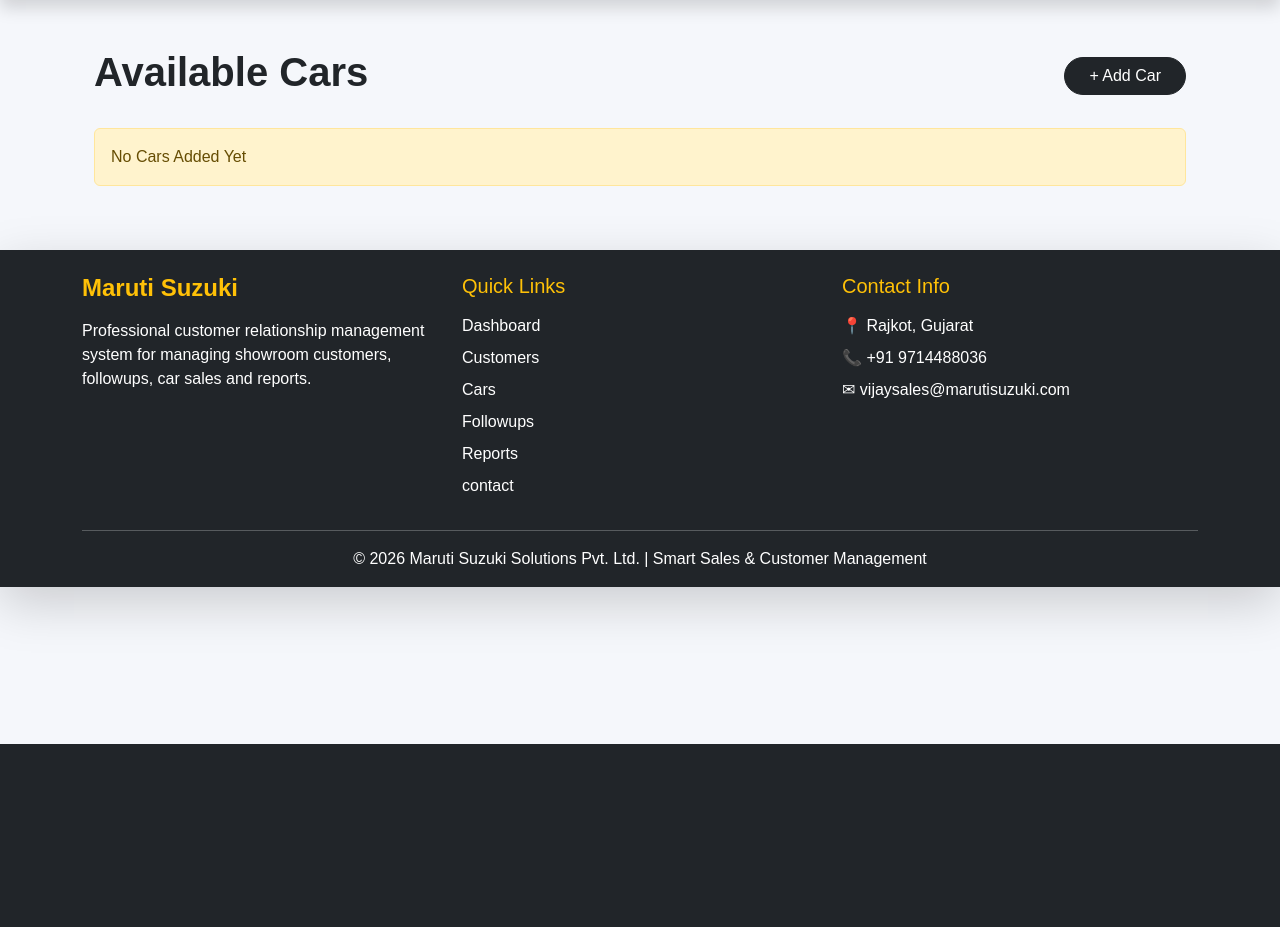
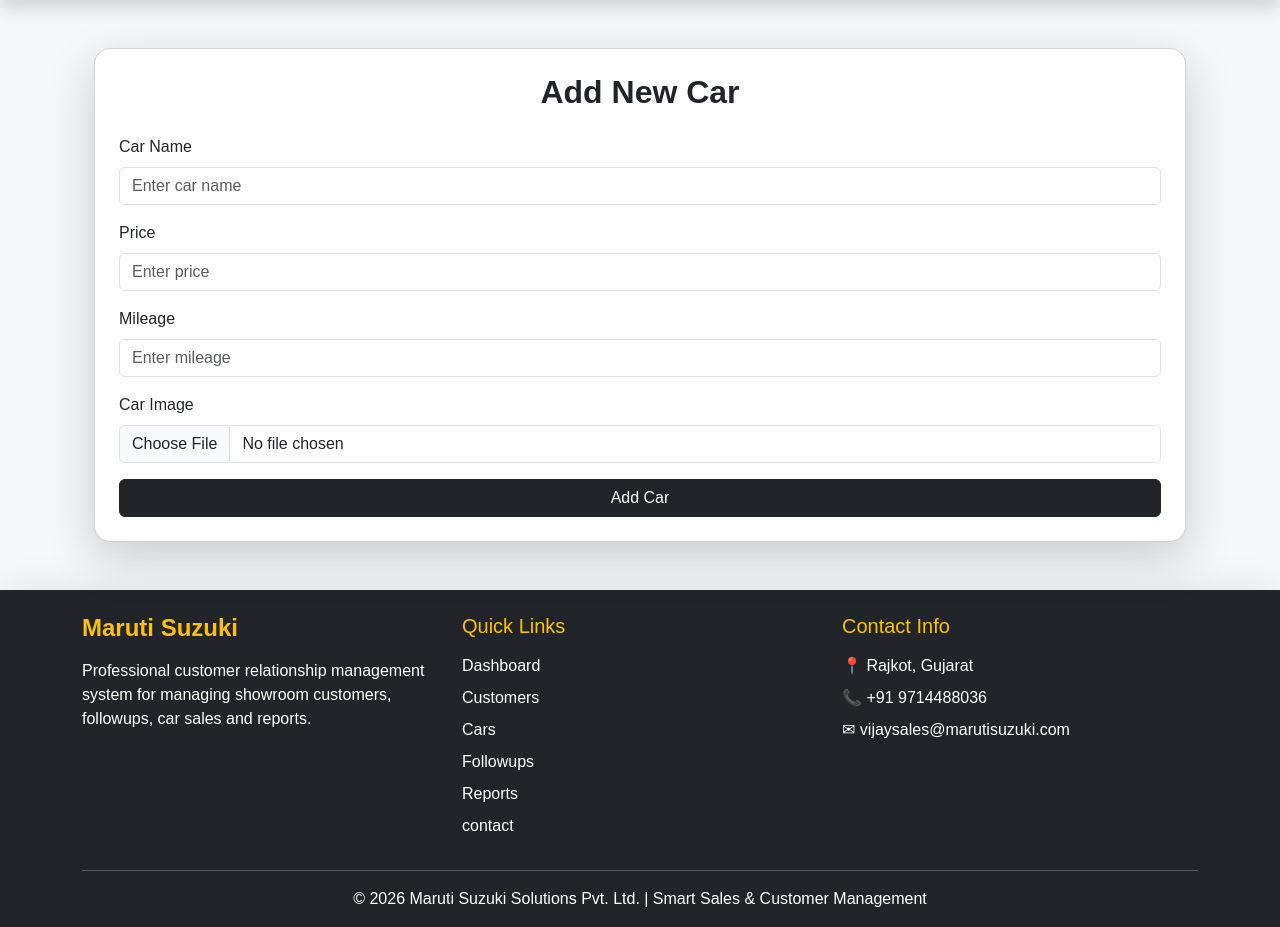
Before and after one commit to PythonWithRajesh/car-showroom-django, a Django app: page /cars/add/ in a window 1280 px wide. Shown: the part 56-983 px from the top of the page. Before the commit the page ends 800 px from the top, so only its background shows below. Run offline with Django 5.2, Linux system fonts and the light colour scheme.

Commit message:
website design updated

```diff
--- a/cars/templates/cars/add_car.html
+++ b/cars/templates/cars/add_car.html
@@ -1,53 +1,39 @@
 {% extends 'base.html' %}
-
-{% load static %}
 
 {% block content %}
   <div class="container mt-5">
-    <div class="d-flex justify-content-between align-items-center mb-4">
-      <h1 class="fw-bold">Available Cars</h1>
+    <div class="card shadow-lg p-4 rounded-4">
+      <h2 class="mb-4 fw-bold text-center">Add New Car</h2>
 
-      <a href="/cars/add/" class="btn btn-dark rounded-pill px-4">
-        + Add Car
-      </a>
-    </div>
+      <form method="POST" enctype="multipart/form-data">
+        {% csrf_token %}
 
-    <div class="row">
-      {% for car in cars %}
-        <div class="col-md-4 mb-4">
-          <div class="card shadow-lg border-0 rounded-4 overflow-hidden h-100">
+        <div class="mb-3">
+          <label class="form-label">Car Name</label>
 
-            <img src="{{ car.image.url }}"
-                 class="card-img-top"
-                 style="height:250px; object-fit:cover;" />
-
-            <div class="card-body">
-
-              <h3 class="fw-bold">{{ car.name }}</h3>
-
-              <h5 class="text-success">₹ {{ car.price }}</h5>
-
-              <p class="text-muted">
-                Mileage: {{ car.mileage }}
-              </p>
-
-              <button class="btn btn-dark w-100 rounded-pill">
-                View Details
-              </button>
-
-            </div>
-          </div>
+          <input type="text" name="name" class="form-control" placeholder="Enter car name" />
         </div>
 
-      {% empty %}
+        <div class="mb-3">
+          <label class="form-label">Price</label>
 
-        <div class="col-12">
-          <div class="alert alert-warning">
-            No Cars Added Yet
-          </div>
+          <input type="number" name="price" class="form-control" placeholder="Enter price" />
         </div>
 
-      {% endfor %}
+        <div class="mb-3">
+          <label class="form-label">Mileage</label>
+
+          <input type="text" name="mileage" class="form-control" placeholder="Enter mileage" />
+        </div>
+
+        <div class="mb-3">
+          <label class="form-label">Car Image</label>
+
+          <input type="file" name="image" class="form-control" />
+        </div>
+
+        <button type="submit" class="btn btn-dark w-100">Add Car</button>
+      </form>
     </div>
   </div>
 {% endblock %}
```
Also changed, not shown: cars/templates/cars/car_list.html (added, +53 -0 lines), db.sqlite3, media/cars/m_swift_PN3Gg8j.jfif (added).
